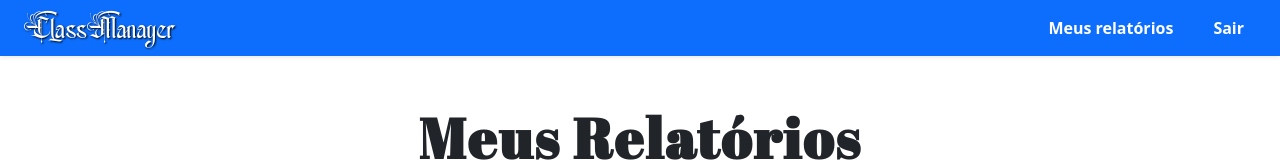
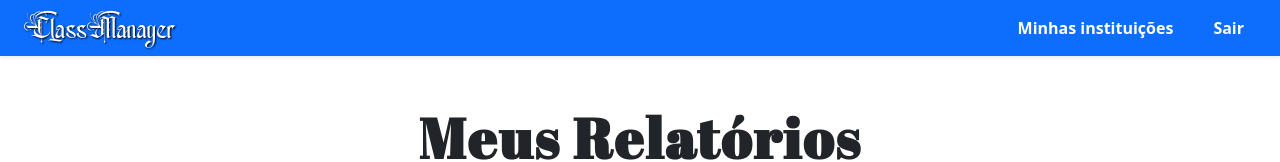
Before and after one commit to DaviPedrosaOficial/Class-Manager-App, a React (Vite) app: page /reports in a window 1280 px wide. Shown: the top 162 px of the page. Built offline with nearby package versions, Linux system fonts and the light colour scheme; sample sign-in values are in the browser's storage.

Commit message:
Modificando o botão de nossa navbar para mudar diante da página em que se encontra, assim como a rota que ele nos direcionará baseado na atual

```diff
--- a/src/components/Navbar.jsx
+++ b/src/components/Navbar.jsx
@@ -1,9 +1,9 @@
-import { Link } from "react-router-dom";
-import { useNavigate } from "react-router-dom";
+import { Link, useNavigate, useLocation } from "react-router-dom";
 
 function Navbar() {
     const token = localStorage.getItem("token");
     const navigate = useNavigate();
+    const location = useLocation();
 
     return (
         <nav className="navbar navbar-dark bg-primary shadow-sm">
@@ -19,11 +19,13 @@ function Navbar() {
                                     <button
                                         className="navbar-link navbar-button text-white"
                                         onClick={() => {
-                                            localStorage.removeItem("token");
-                                            navigate("/reports");
+                                            localStorage.getItem("token");
+                                            navigate(
+                                                location.pathname === "/reports" ? "/mainpage" : "/reports"
+                                            );
                                         }}
                                     >
-                                        Meus relatórios
+                                        {location.pathname === "/reports" ? "Minhas instituições" : "Meus relatórios"}
                                     </button>
                                 </li>
 
```
